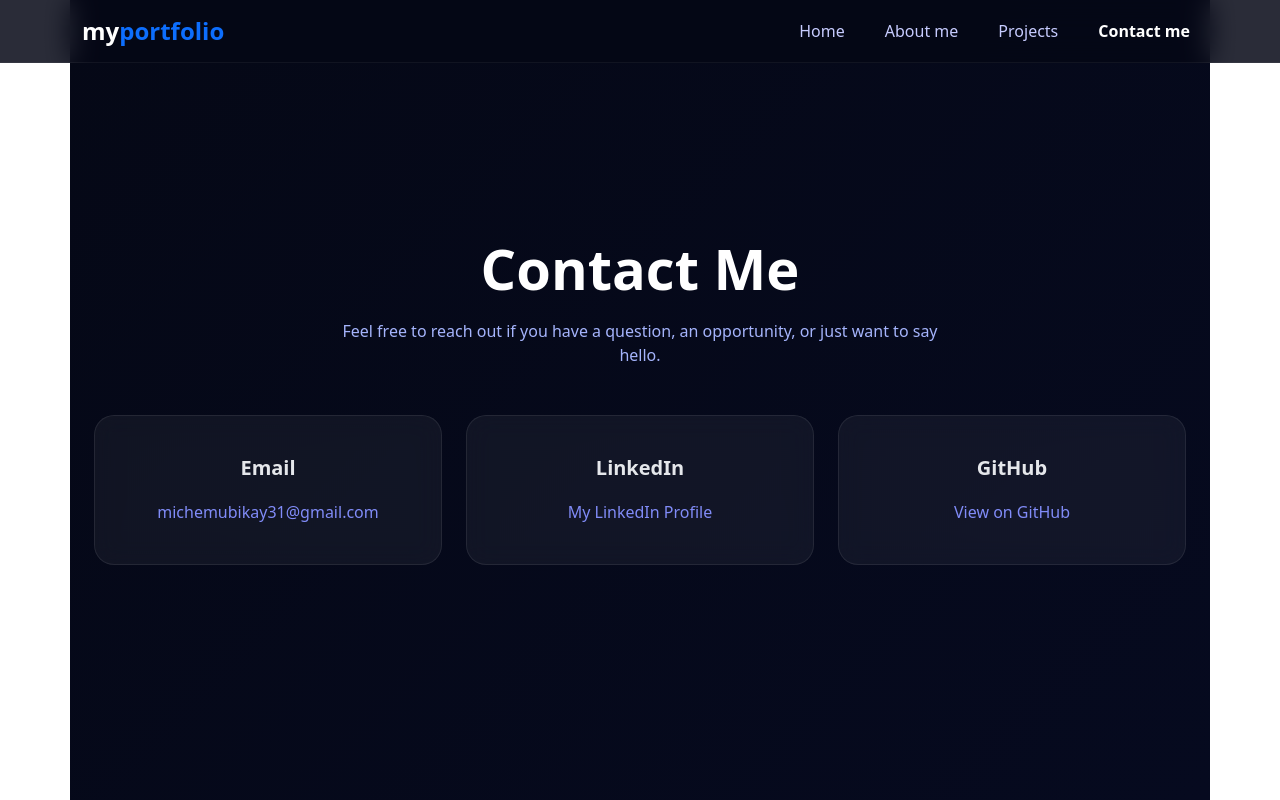
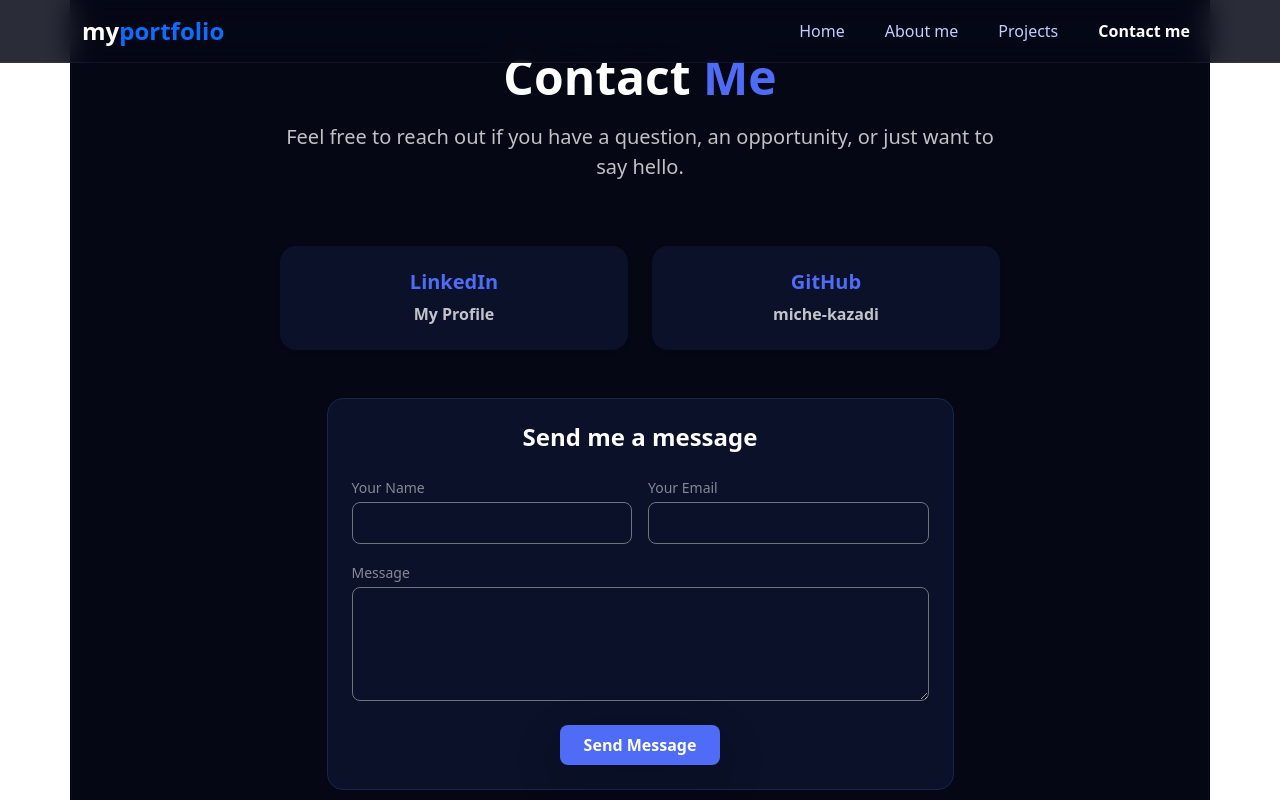
Before and after one commit to miche-kazadi/wichey, a React (Vite) app in the folder vite-project/: page /connect in a window 1280 px wide. Shown: the top 800 px of the page. Built offline with nearby package versions, Linux system fonts and the light colour scheme; the HTML template or start-up script is replaced by a standard one.

Commit message:
Ajout du formulaire de contact fonctionnel avec Web3Forms

```diff
--- a/vite-project/src/component/connect.jsx
+++ b/vite-project/src/component/connect.jsx
@@ -1,56 +1,76 @@
-import "bootstrap/dist/css/bootstrap.min.css";
+import 'bootstrap/dist/css/bootstrap.min.css';
 
 export default function Connect() {
   return (
-    <section className="contact-section py-5">
-      <div className="container text-center">
-        <h1 className="fw-bold mb-3 contact-title">Contact Me</h1>
-        <p className="mb-5 contact-subtitle">
-          Feel free to reach out if you have a question, an opportunity,
-          or just want to say hello.
-        </p>
+    <section id="contact" className="py-5" style={{ backgroundColor: '#050714', color: 'white' }}>
+      <div className="container">
 
-        <div className="row justify-content-center g-4">
-          {/* EMAIL */}
-          <div className="col-md-4">
-            <div className="contact-card h-100">
-              <h5 className="fw-bold">Email</h5>
-              <a
-                href="mailto:michemubikay31@gmail.com"
-                className="contact-link"
-              >
-                michemubikay31@gmail.com
+        {/* TITRE PRINCIPAL */}
+        <div className="row justify-content-center text-center mb-5">
+          <div className="col-lg-8">
+            <h1 className="fw-bold display-5 mb-3">Contact <span style={{ color: '#4f6cf6' }}>Me</span></h1>
+            <p className="opacity-75 lead">
+              Feel free to reach out if you have a question, an opportunity, or just want to say hello.
+            </p>
+          </div>
+        </div>
+
+        {/* CARTES DE CONTACT (LinkedIn & GitHub) */}
+        <div className="row justify-content-center g-4 mb-5">
+          <div className="col-md-5 col-lg-4">
+            <div className="p-4 text-center rounded-4 h-100 border-0 shadow-sm" style={{ backgroundColor: '#0a1128', border: '1px solid #1a254d' }}>
+              <h5 className="fw-bold" style={{ color: '#4f6cf6' }}>LinkedIn</h5>
+              <a href="https://www.linkedin.com/feed/?trk=guest_homepage-basic_google-one-tap-submit" target="_blank" rel="noopener noreferrer" className="text-decoration-none text-white opacity-75 fw-semibold">
+                My Profile
               </a>
             </div>
           </div>
 
-          {/* LINKEDIN */}
-          <div className="col-md-4">
-            <div className="contact-card h-100">
-              <h5 className="fw-bold">LinkedIn</h5>
-              <a
-                href="https://www.linkedin.com/feed/?trk=guest_homepage-basic_google-one-tap-submit"
-                target="_blank"
-                rel="noopener noreferrer"
-                className="contact-link"
-              >
-                My LinkedIn Profile
+          <div className="col-md-5 col-lg-4">
+            <div className="p-4 text-center rounded-4 h-100 border-0 shadow-sm" style={{ backgroundColor: '#0a1128', border: '1px solid #1a254d' }}>
+              <h5 className="fw-bold" style={{ color: '#4f6cf6' }}>GitHub</h5>
+              <a href="https://github.com/miche-kazadi" target="_blank" rel="noopener noreferrer" className="text-decoration-none text-white opacity-75 fw-semibold">
+                miche-kazadi
               </a>
             </div>
           </div>
+        </div>
 
-          {/* GITHUB */}
-          <div className="col-md-4">
-            <div className="contact-card h-100">
-              <h5 className="fw-bold">GitHub</h5>
-              <a
-                href="https://github.com/miche-kazadi"
-                target="_blank"
-                rel="noopener noreferrer"
-                className="contact-link"
-              >
-                View on GitHub
-              </a>
+        {/* FORMULAIRE DE CONTACT */}
+        <div className="row justify-content-center">
+          {/* On passe de col-lg-10 à col-lg-7 pour un cadre moins large */}
+          <div className="col-lg-7 col-md-9">
+            <div className="p-4 p-md-4 rounded-4" style={{ backgroundColor: '#0a1128', border: '1px solid #1a254d' }}>
+              <h4 className="mb-4 fw-bold text-center">Send me a message</h4>
+
+              {/* Correction de l'URL action pour que l'envoi fonctionne */}
+              <form action="https://api.web3forms.com/submit" method="POST">
+                {/* N'oublie pas de mettre TA CLÉ réelle ici */}
+                <input type="hidden" name="access_key" value="b48c0c71-8fbb-4764-a0db-ab4654cd1e9f" />
+
+                <div className="row g-3">
+                  <div className="col-md-6">
+                    <label className="small opacity-50 mb-1">Your Name</label>
+                    <input type="text" name="name" className="form-control bg-transparent text-white border-secondary py-2 shadow-none" required style={{ borderRadius: '8px' }} />
+                  </div>
+                  <div className="col-md-6">
+                    <label className="small opacity-50 mb-1">Your Email</label>
+                    <input type="email" name="email" className="form-control bg-transparent text-white border-secondary py-2 shadow-none" required style={{ borderRadius: '8px' }} />
+                  </div>
+                  <div className="col-12">
+                    <label className="small opacity-50 mb-1">Message</label>
+                    <textarea name="message" className="form-control bg-transparent text-white border-secondary py-2 shadow-none" rows="4" required style={{ borderRadius: '8px' }}></textarea>
+                  </div>
+
+                  <input type="hidden" name="redirect" value="https://portfolio-wichey.web.app/" />
+
+                  <div className="col-12 text-center">
+                    <button type="submit" className="btn px-4 py-2 fw-bold mt-2 shadow-lg" style={{ backgroundColor: '#4f6cf6', color: 'white', borderRadius: '8px', border: 'none' }}>
+                      Send Message
+                    </button>
+                  </div>
+                </div>
+              </form>
             </div>
           </div>
         </div>
```
